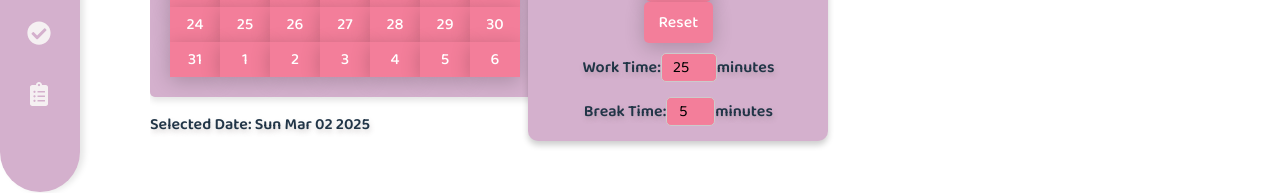
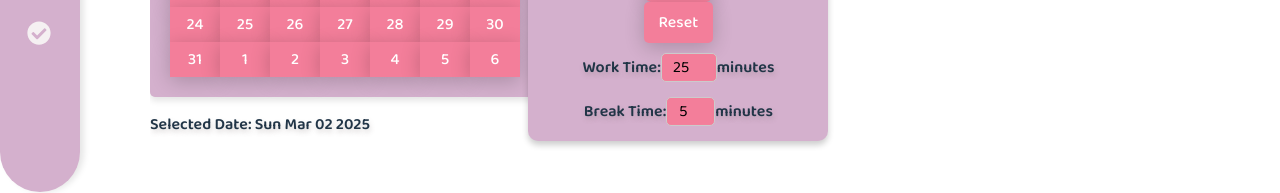
Before and after one commit to KaileeSantucci/SOEN341, a React (Vite) app in the folder studyspaces/: page / in a window 1280 px wide. Shown: the part 538-731 px from the top of the page. Built offline with nearby package versions, Linux system fonts and the light colour scheme.

Commit message:
removed to-do list from sidebar

```diff
--- a/studyspaces/src/App.jsx
+++ b/studyspaces/src/App.jsx
@@ -8,7 +8,6 @@ import Activity from './pages/Activity';
 import GroupMessaging from './pages/GroupMessaging';
 import AddFriends from './pages/AddFriends';
 import CustomizeBackground from './pages/CustomizeBackground';
-import ToDoList from './pages/AdminFlags';
 import FAQ from './pages/FAQ';
 import AboutUs from './pages/AboutUs';
 import Logo from './assets/logo.png';
@@ -48,7 +47,6 @@ function App() {
             <Route path="/group-messaging" element={<GroupMessaging />} />
             <Route path="/add-friends" element={<AddFriends />} />
             <Route path="/customize-background" element={<CustomizeBackground />} />
-            <Route path="/to-do-list" element={<ToDoList />} />
             <Route path="/faq" element={<FAQ />} />
             <Route path="/about-us" element={<AboutUs />} />
           </Routes>
--- a/studyspaces/src/components/Sidebar.jsx
+++ b/studyspaces/src/components/Sidebar.jsx
@@ -49,11 +49,7 @@ const Sidebar = () => {
             <FaCheckCircle className="sidebar-icon" /> <span>Customize Background</span>
           </Link>
         </li>
-        <li className={getActiveClass('/to-do-list')}>
-          <Link to="/to-do-list">
-            <FaClipboardList className="sidebar-icon" /> <span>To-Do List</span>
-          </Link>
-        </li>
+
       </ul>
     </div>
   );
```
